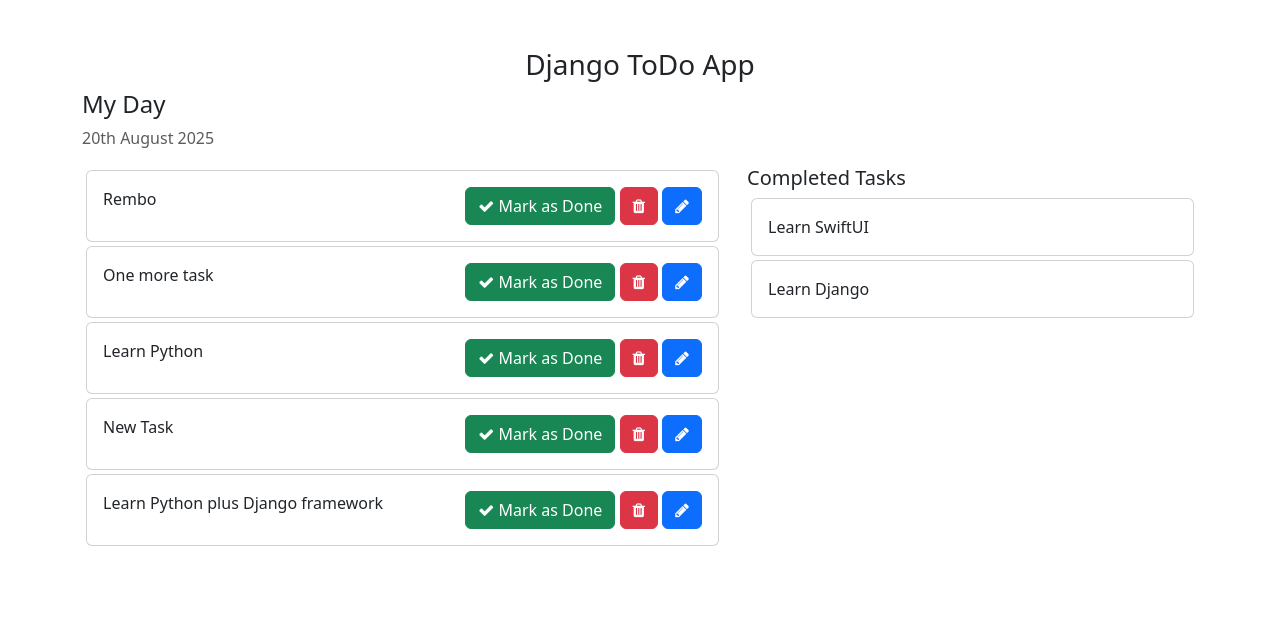
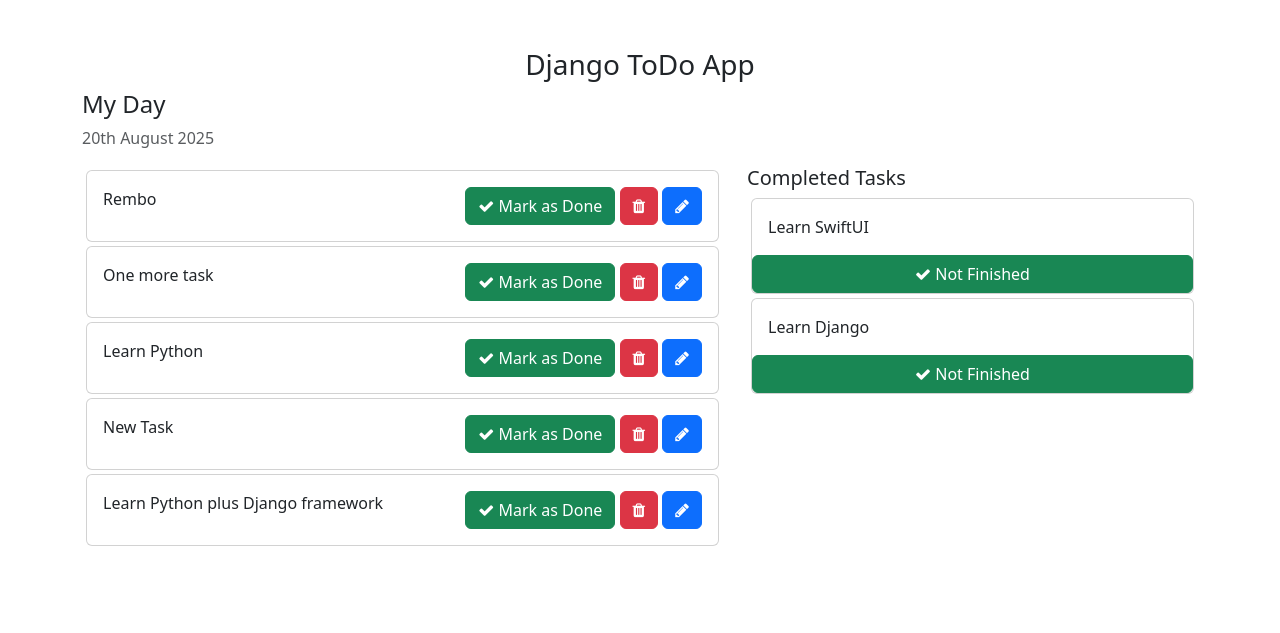
Before and after one commit to Andhar7/todo, a Django app: page / in a window 1280 px wide. Shown: the top 633 px of the page. Run offline with Django 4.2, Linux system fonts and the light colour scheme; data comes from the database, SQL or seed files in the repository; both versions use the stored data as it was after the commit.

Commit message:
mark as done

```diff
--- /dev/null
+++ b/templates/edit_task.html
@@ -0,0 +1,3 @@
+
+
+<h1>Edit Task</h1>
--- a/templates/home.html
+++ b/templates/home.html
@@ -48,7 +48,7 @@
                   ><i class="fa fa-check"></i> Mark as Done</a
                 >
                 <a class="btn btn-danger"><i class="fa fa-trash"></i></a>
-                <a class="btn btn-primary"><i class="fa fa-pencil"></i></a>
+                <a href="{% url 'edit_task' task.id %}" class="btn btn-primary"><i class="fa fa-pencil"></i></a>
               </span>
             </div>
           </div>
@@ -60,6 +60,9 @@
           {% for task in completed_tasks %}
           <div class="card m-1">
             <div class="card-body">{{task}}</div>
+             <a href="{% url 'mark_as_not_done' task.pk %}" class="btn btn-success"
+                  ><i class="fa fa-check"></i> Not Finished</a
+                >
           </div>
           {% endfor %}
         </div>
--- a/todo_app/urls.py
+++ b/todo_app/urls.py
@@ -4,4 +4,8 @@ from . import views
 urlpatterns = [
     path('addTask/', views.addTask, name='addTask'),
     path('mark_as_done/<int:pk>/', views.mark_as_done, name='mark_as_done'),
+    path('mark_as_not_done/<int:pk>/', views.mark_as_not_done, name='mark_as_not_done'),
+    path('edit_task/<int:pk>/', views.edit_task, name='edit_task'),
+   # path('delete_task/<int:pk>/', views.deleteTask, name='deleteTask'),
+   # path('delete_completed_tasks/', views.deleteCompletedTasks, name='deleteCompletedTasks'),
 ]
--- a/todo_main/urls.py
+++ b/todo_main/urls.py
@@ -22,5 +22,5 @@ urlpatterns = [
     path('admin/', admin.site.urls),
     path('', views.home, name='home'),
 
-    path('todo/', include('todo_app.urls')),  # Include URLs from todo_app
+    path('todo/', include('todo_app.urls')),
 ]
```
Also changed, not shown: todo_app/views.py (+16 -1 lines), db.sqlite3, todo_app/migrations/0002_todo_not_completed.py (added), todo_app/migrations/0003_alter_todo_not_completed.py (added), todo_app/migrations/0004_alter_todo_not_completed.py (added), todo_app/migrations/0005_remove_todo_not_completed.py (added).
